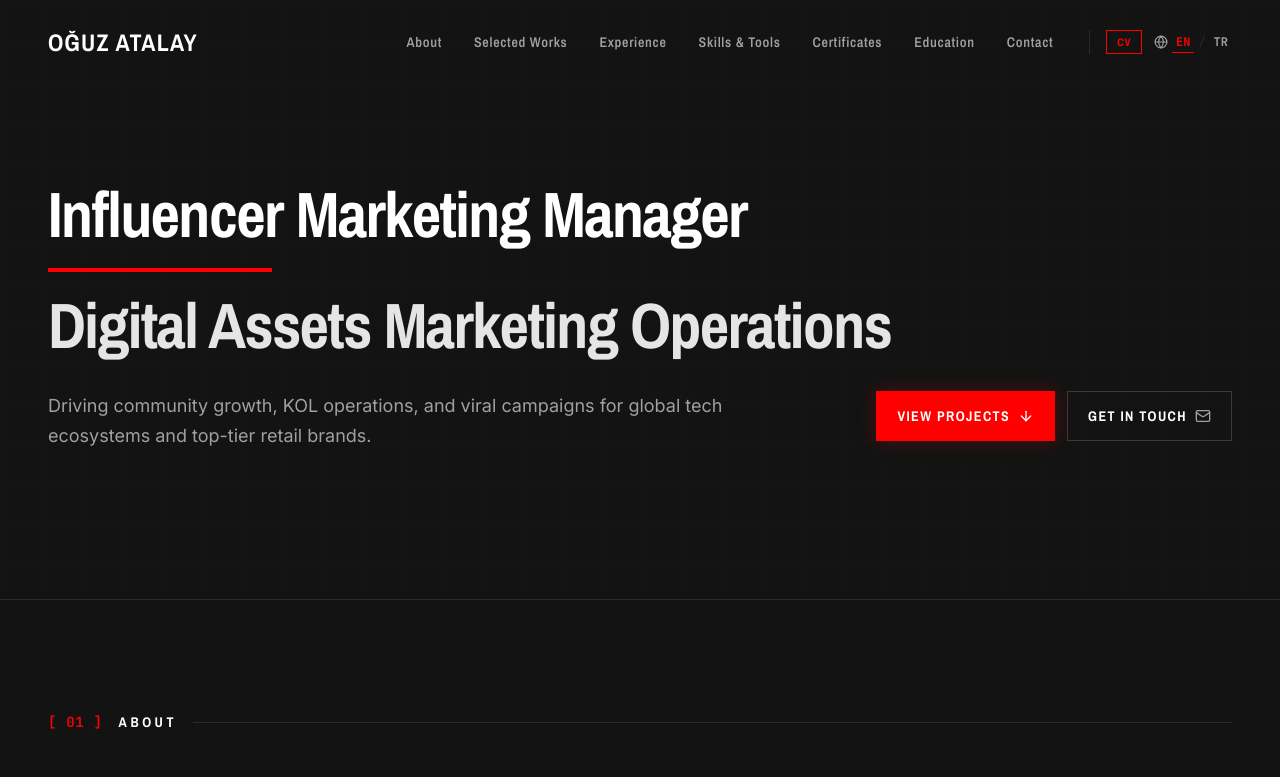
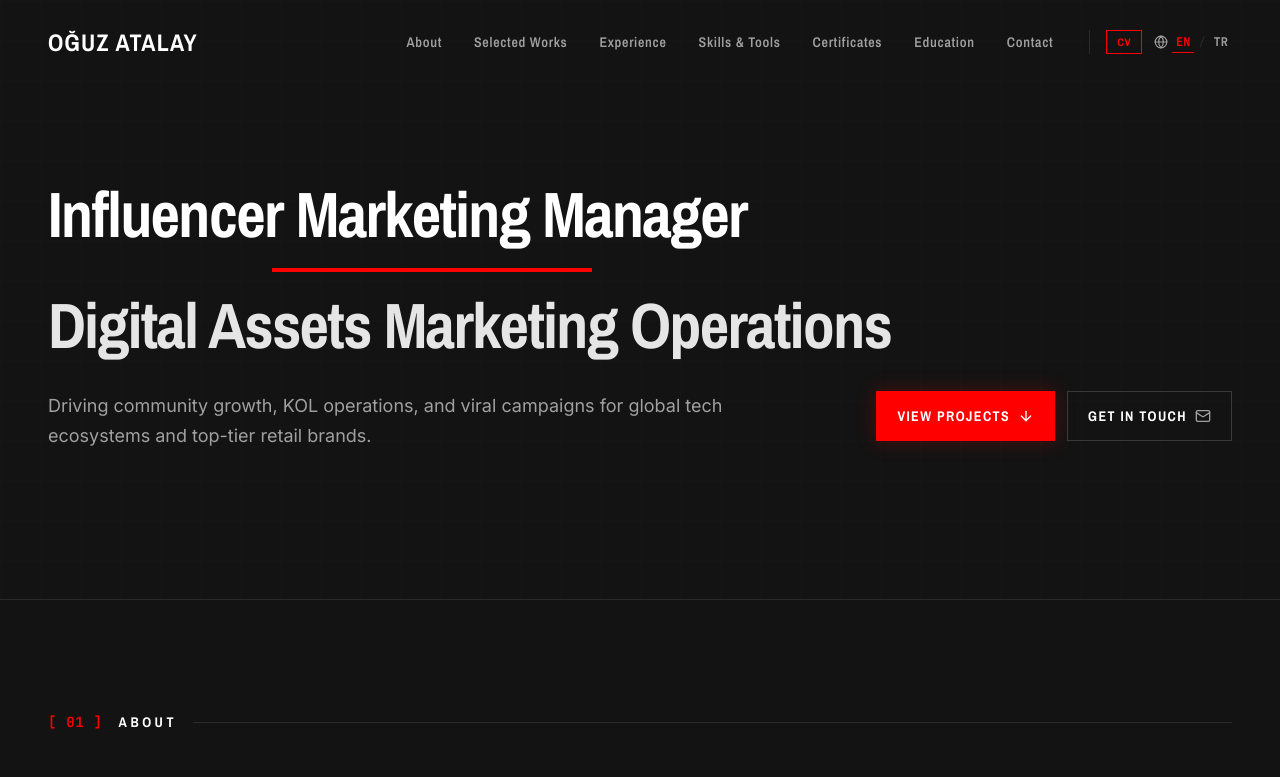
Before and after one commit to 0xoguzatalay96/oguzatalay.work, a React (Vite) app: page / in a window 1280 px wide. Shown: the top 777 px of the page. Built offline with nearby package versions, Linux system fonts and the light colour scheme.

Commit message:
feat(hero): center red divider line between title lines

```diff
--- a/src/components/Hero.tsx
+++ b/src/components/Hero.tsx
@@ -39,7 +39,9 @@ export default function Hero({ t }: HeroProps) {
           <span className="block text-white">
             Influencer Marketing Manager
           </span>
-          <span className="block h-[3px] md:h-[4px] w-28 sm:w-44 md:w-56 bg-[#FF0000] my-3 sm:my-4 md:my-5" />
+          <div className="w-full max-w-3xl flex items-center justify-center my-3.5 sm:my-4.5 md:my-5">
+            <span className="block h-[3px] md:h-[4px] w-48 sm:w-64 md:w-80 bg-[#FF0000]" />
+          </div>
           <span className="block text-[#E5E5E5]">
             Digital Assets Marketing Operations
           </span>
```
